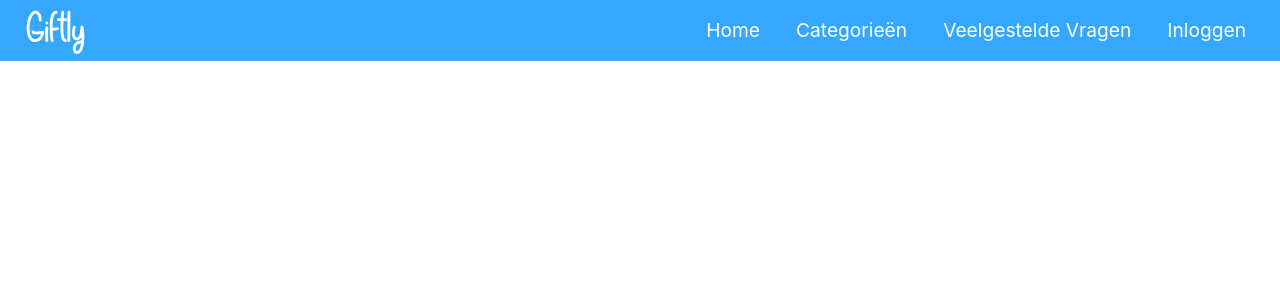
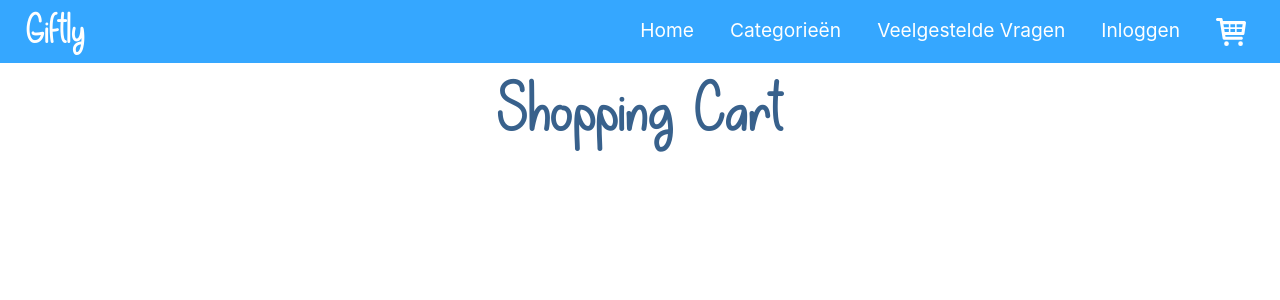
Before and after one commit to JensVanAssche/giftly, a Vue app: page /shoppingcart in a window 1280 px wide. Shown: the top 300 px of the page. Built offline with nearby package versions, Linux system fonts and the light colour scheme; a small style sheet from the web is missing.

Commit message:
Added SHopping Cart Page

```diff
--- a/src/components/CheckoutModal.vue
+++ b/src/components/CheckoutModal.vue
@@ -64,9 +64,10 @@
               </div>
             </form>
             <router-link to="/checkout" data-dismiss="modal" @click.native="pushSelectOptions">
-              <button class="btn btn-red">Nu kopen</button>
+              <button class="btn btn-red mt-2">Nu kopen</button>
             </router-link>
-            <button type="button" class="btn btn-blue" data-dismiss="modal" aria-label="Close">Annuleren</button>
+            <button type="button" class="btn btn-red mt-2" @click="addToCart" data-dismiss="modal">Toevoegen aan winkelmandje</button>
+            <button type="button" class="btn btn-blue mt-2" data-dismiss="modal" aria-label="Close">Annuleren</button>
           </template>
         </div>
       </div>
@@ -103,6 +104,15 @@ export default {
       this.$store.commit('updateBoxSelectSex', this.boxSelectSex);
       this.$store.commit('updateBoxSelectAge', this.boxSelectAge);
     },
+    showAlert() {
+      this.$store.commit('showAlert', { type: 'success', header: '', message: 'De item is toegevoegd aan je winkelmandje.' })
+    },
+    addToCart() {
+      const box = this.$store.state.currentBox;
+
+      this.$store.commit('addToCart', box)
+      this.showAlert();
+    }
   },
   data() {
     return {
--- a/src/components/TheNavBar.vue
+++ b/src/components/TheNavBar.vue
@@ -24,14 +24,28 @@
           </router-link>
         </li>
         <li class="nav-item">
-          <router-link v-if="$store.state.loginName == null" to="/login" class="nav-link">
+          <router-link v-if="!$store.state.loginName" to="/login" class="nav-link">
             Inloggen
           </router-link>
           <router-link v-else to="/" @click.native="$store.commit('changeLogin', null)" class="nav-link">
             {{ $store.state.loginName }}
           </router-link>
         </li>
+        <li class="nav-item">
+          <router-link to="/shoppingcart" class="nav-link">
+            <img src="../assets/img/shopping-cart.svg" alt="Shopping Cart Icon" class="navIcon">
+          </router-link>
+        </li>
       </ul>
     </div>
   </nav>
 </template>
+
+<style lang="scss" scoped>
+$iconSize: 30px;
+
+.navIcon {
+  width: $iconSize;
+  height: $iconSize;
+}
+</style>
--- a/src/router.js
+++ b/src/router.js
@@ -6,6 +6,7 @@ import Categories from './views/Categories.vue';
 import Checkout from './views/Checkout.vue';
 import FAQ from './views/FAQ.vue';
 import Login from './views/Login.vue';
+import ShoppingCart from './views/ShoppingCart.vue';
 
 Vue.use(Router);
 
@@ -38,6 +39,11 @@ const router = new Router({
       name: 'Login',
       component: Login,
     },
+    {
+      path: '/shoppingcart',
+      name: 'ShoppingCart',
+      component: ShoppingCart,
+    },
   ],
 });
 
--- a/src/store.js
+++ b/src/store.js
@@ -15,6 +15,7 @@ export default new Vuex.Store({
       type: "success",
     },
     boxSelectChoice: null,
+    shoppingCart: []
   },
   mutations: {
     changeBox(state, box) {
@@ -44,6 +45,9 @@ export default new Vuex.Store({
     },
     updateBoxSelectAge(state, select) {
       state.boxSelectAge = select;
+    },
+    addToCart(state, box){
+      state.shoppingCart = [box, ...state.shoppingCart];
     }
   },
   actions: {
--- /dev/null
+++ b/src/views/ShoppingCart.vue
@@ -0,0 +1,28 @@
+<template>
+  <div class="container">
+    <h1 class="page-title">Shopping Cart</h1>
+    <div class="row justify-content-around">
+      <div v-for="(category, i) in shoppingCart" :key="i" class="col-12 col-md-6 col-lg-4 col-xl-3 mt-2">
+        <Card :key="i" :name="category.name" :boxImg="category.img" :deliveryTime="category.deliveryTime" class="card">
+        </Card>
+      </div>
+    </div>
+  </div>
+</template>
+
+<script>
+import Card from "@/components/Card";
+import { mapState } from "vuex";
+
+export default {
+  name: 'ShoppingCart',
+  components: {
+    Card
+  },
+  computed: {
+    ...mapState([
+        'shoppingCart'
+      ])
+  }
+}
+</script>
```
Also changed, not shown: src/assets/img/shopping-cart.svg (added).
